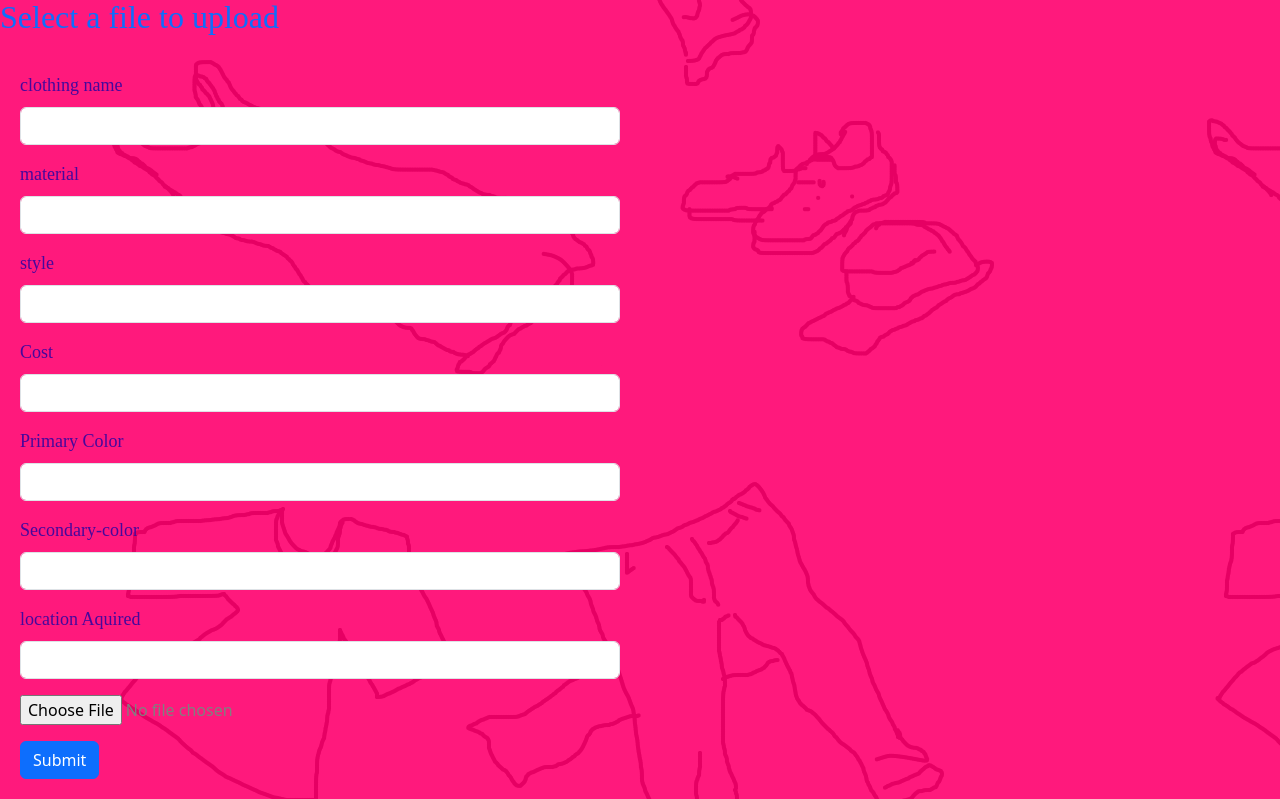
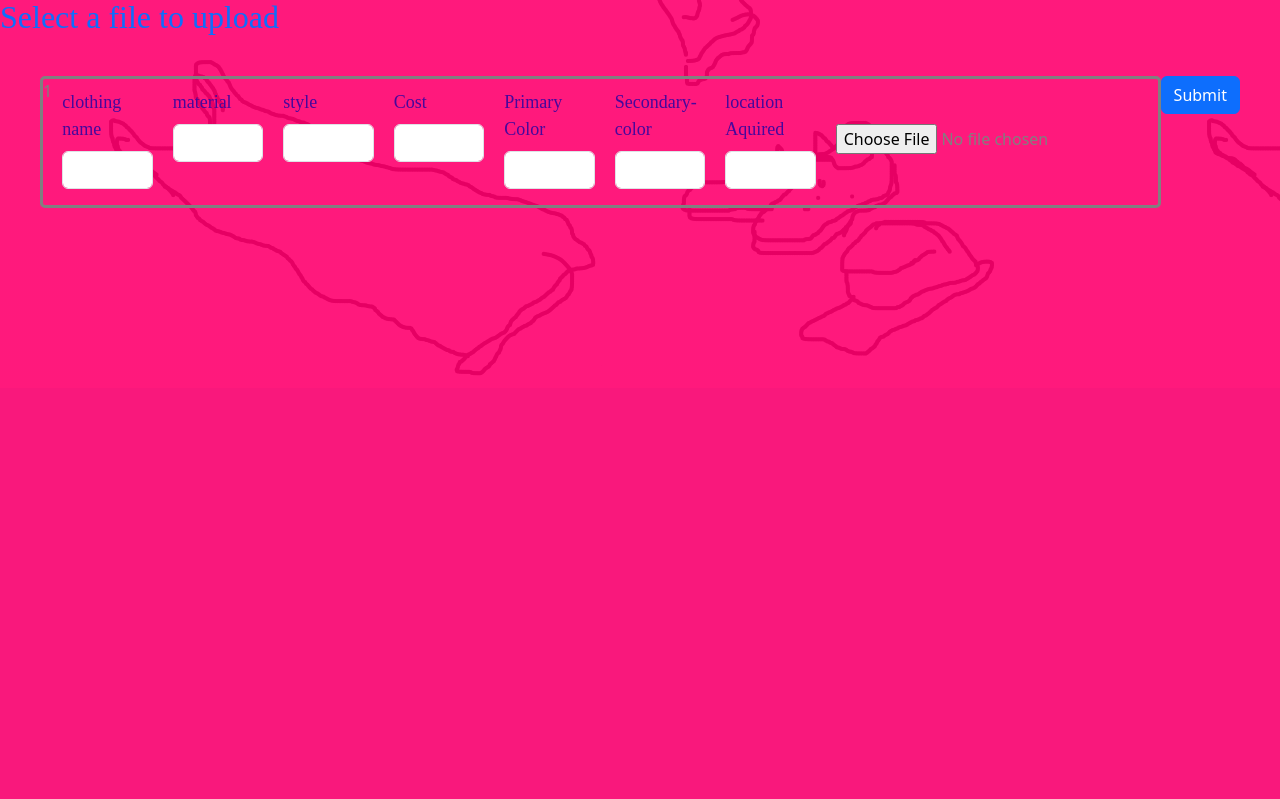
Before and after one commit to Coding-Dojo-FashApp/FashApp, a Flask app: template FashApp/templates/new_item.html in a window 1280 px wide. Shown: the part 412-1211 px from the top of the page. After the commit the page ends 787 px from the top, so only its background shows below. Run offline with Flask 2, Linux system fonts and the light colour scheme; the template is opened without the code that fills it: most values are stand-ins (such as "Sample title", 1, 10 or a date in 2020); parts of the project's set-up code (start-up, migrations or seed data) failed here and were passed over; some web fonts are replaced; grey boxes are pictures that could not be loaded.

Commit message:
Revert "Kevinbranch"

```diff
--- a/FashApp/controllers/users.py
+++ b/FashApp/controllers/users.py
@@ -60,10 +60,3 @@ def dashboard():
 
         return render_template('index.html',current_user = user.User.get_one({'id': session["users_id"]}), all_category = clothing_category.Clothing_catagories.get_all() )
     return redirect('/')
-
-
-
-# Kevin Added this to test the profile page.
-@app.route('/profile')
-def profile():
-    return(render_template('profile.html'))
--- a/FashApp/static/css/main.css
+++ b/FashApp/static/css/main.css
@@ -129,8 +129,3 @@ form{
 .clothing-image {
     height:300px;
 }
-
-.form_box {
-    width: 50%;
-
-}
--- a/FashApp/templates/new_item.html
+++ b/FashApp/templates/new_item.html
@@ -44,13 +44,20 @@
     </div>
 </nav>
       <div>
+        <input type="hidden" name="user_id" value="{{current_user.id}}">
+            <!-- <h1>All Post</h1> -->
             {%for z in all_clothing%}
+        <div class="box1">
+
             <div class="box2">
             <img class = "clothing-image" src="/static/uploads/{{z.img_path}}/" alt="{{z.img_path}}" >
             </div>
+
+        </div>
         {%endfor%}
+
+
     <div>
-
                             <h2 class = "text-primary">Select a file to upload</h2>
                             <p>
                             {% with messages = get_flashed_messages() %}
@@ -68,44 +75,55 @@
                                 <img src="{{ url_for('display_image', filename=filename) }}">
                             </div>
                             {% endif %}
-        <div class = "form_box">
-          <form method="post" action="/new_clothing" enctype="multipart/form-data" >
+                            {% for x in all_category %}
+                            <form method="post" action="/new_clothing/{{x.id}}/{{current_user.id}}" enctype="multipart/form-data" style="display: flex; margin: 20px;">
+                            {%endfor%}
+                            <dl style="display: flex; width: 100%; border-style: solid; border-radius: 5px;">
+                            <p>
                               <input type="hidden" name="user_id" value="{{current_user.id}}">
-            <input type="hidden" name="clothing_catagory_id" value="{{clothingcatergoryid[0].id}}">
-          <div class="mb-3">
+                              <input type="hidden" name="clothing_catagory_id" value="{{clothingcatergoryid.id}}">
+                              <p>{{clothingcatergoryid.id}}</p>
+                                <div class="mb-3" style="margin:10px;">
                                     <label for="name" class="form-label">clothing name</label>
                                     <input type="text" class="form-control" name="name">
                                   </div>
-            <div class="mb-3">
+                                  <div class="mb-3" style="margin:10px;">
                                       <label for="material" class="form-label">material</label>
                                       <input type="text" class="form-control" name="material" >
                                     </div>
-                <div class="mb-3">
+                                    <div class="mb-3" style="margin:10px;">
                                       <label for="style" class="form-label">style</label>
                                       <input type="text" class="form-control" name="style" >
                                     </div>
-                <div class="mb-3">
+                                    <div class="mb-3" style="margin:10px;">
                                       <label for="cost" class="form-label">Cost</label>
                                       <input type="text" class="form-control" name="cost" >
                                     </div>
-              <div class="mb-3">
+                                  <div class="mb-3" style="margin:10px;">
                                     <label for="primary_color" class="form-label">Primary Color</label>
                                     <input type="text" class="form-control" name="primary_color">
                                   </div>
-              <div class="mb-3 ">
+                                  <div class="mb-3 " style="margin:10px;">
                                       <label class="form-label" for="secondary_color">Secondary-color</label>
                                     <input type="text" class="form-control" name="secondary_color">
+
                                   </div>
-              <div class="mb-3">
+                                  <div class="mb-3 " style="margin:10px;">
                                       <label class="form-label" for="location_aquired">location Aquired</label>
                                     <input type="text" class="form-control" name="location_aquired">
                                   </div>
-              <div class="mb-3" >
+                                  <div class="mb-3" style="margin:10px; display: flex; align-items: center;">
                                   <input type="file" name="file" autocomplete="off" required>
                                 </div>
-            <button type="submit" class="btn-primary btn">Submit</button>
+                            </p>
+                            </dl>
+                            <p>
+                                <button type="submit" class="btn btn-primary">Submit</button>
+                            </p>
     </form>
+
     </div>
-  </div>
+
+
 </body>
 </html>
```
Also changed, not shown: FashApp/templates/index.html (+6 -11 lines), FashApp/templates/profile.html (deleted, +0 -57 lines), FashApp/static/uploads/WIN_20180130_10_03_17_Pro.jpg (deleted). Lines whose indentation alone changed are shown as unchanged.
